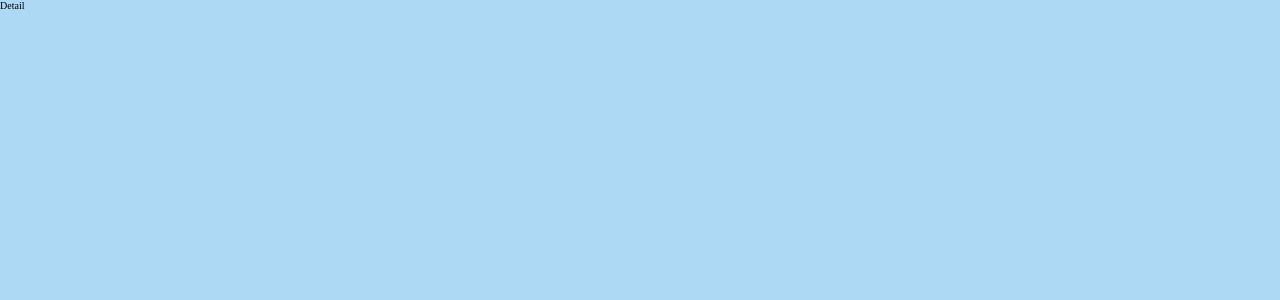
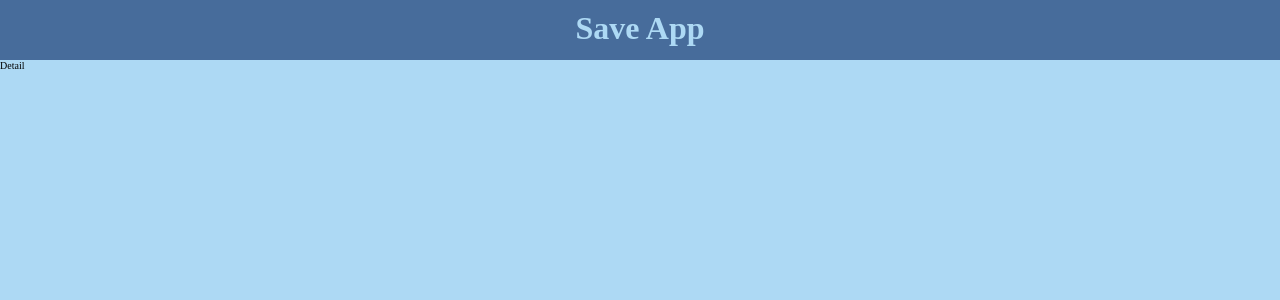
Before and after one commit to jyunakaike/SavesApp, a React app: page / in a window 1280 px wide. Shown: the top 300 px of the page. Built offline with nearby package versions, Linux system fonts and the light colour scheme.

Commit message:
feat: header component

```diff
--- /dev/null
+++ b/src/components/Header/index.js
@@ -0,0 +1,10 @@
+import React from 'react';
+import "./style.css";
+
+export const Header = () => {
+  return (
+    <header  className='header-container'>
+        <h1>Save App</h1>
+    </header>
+  )
+}
--- /dev/null
+++ b/src/components/Header/style.css
@@ -0,0 +1,8 @@
+.header-container{
+    width: 100%;
+    height: 6rem;
+    padding-top: 10px;
+    background-color: var(--queen-blue);
+    text-align: center;
+    align-self: center;
+}
--- /dev/null
+++ b/src/components/Layout/index.jsx
@@ -0,0 +1,13 @@
+import React from 'react';
+import { Header } from '../Header';
+
+const Layout = ({ children }) => {
+    return (
+        <header>
+            <Header />
+            {children}
+        </header>
+    )
+}
+
+export default Layout
--- a/src/index.js
+++ b/src/index.js
@@ -1,5 +1,5 @@
 import React from "react";
-import ReactDom from "react-dom";
+import ReactDOMClient from 'react-dom/client';
 import App from './routes/App';
 
-ReactDom.render(<App />, document.getElementById('app'));
+ReactDOMClient.createRoot(document.getElementById('app')).render(<App />);
--- a/src/routes/App.jsx
+++ b/src/routes/App.jsx
@@ -1,16 +1,18 @@
 import React from 'react';
 import { BrowserRouter, Routes, Route } from 'react-router-dom';
 import { Detail } from '../pages/Detail';
+import  Layout  from '../components/Layout';
 
 import '../styles/global.css';
 
 const App = () => {
     return (
         <BrowserRouter>
-            <Routes>
-                <Route exact path='/' element={<Detail />} />
-
-            </Routes>
+            <Layout>
+                <Routes>
+                    <Route exact path='/' element={<Detail />} />
+                </Routes>
+            </Layout>
         </BrowserRouter>
     )
 }
--- a/src/styles/global.css
+++ b/src/styles/global.css
@@ -22,6 +22,7 @@ body{
 h1{
     font-size: 3.2rem;
     font-weight: bold;
+    color: var(--uranian-blue);
 }
 
 h2{
```
